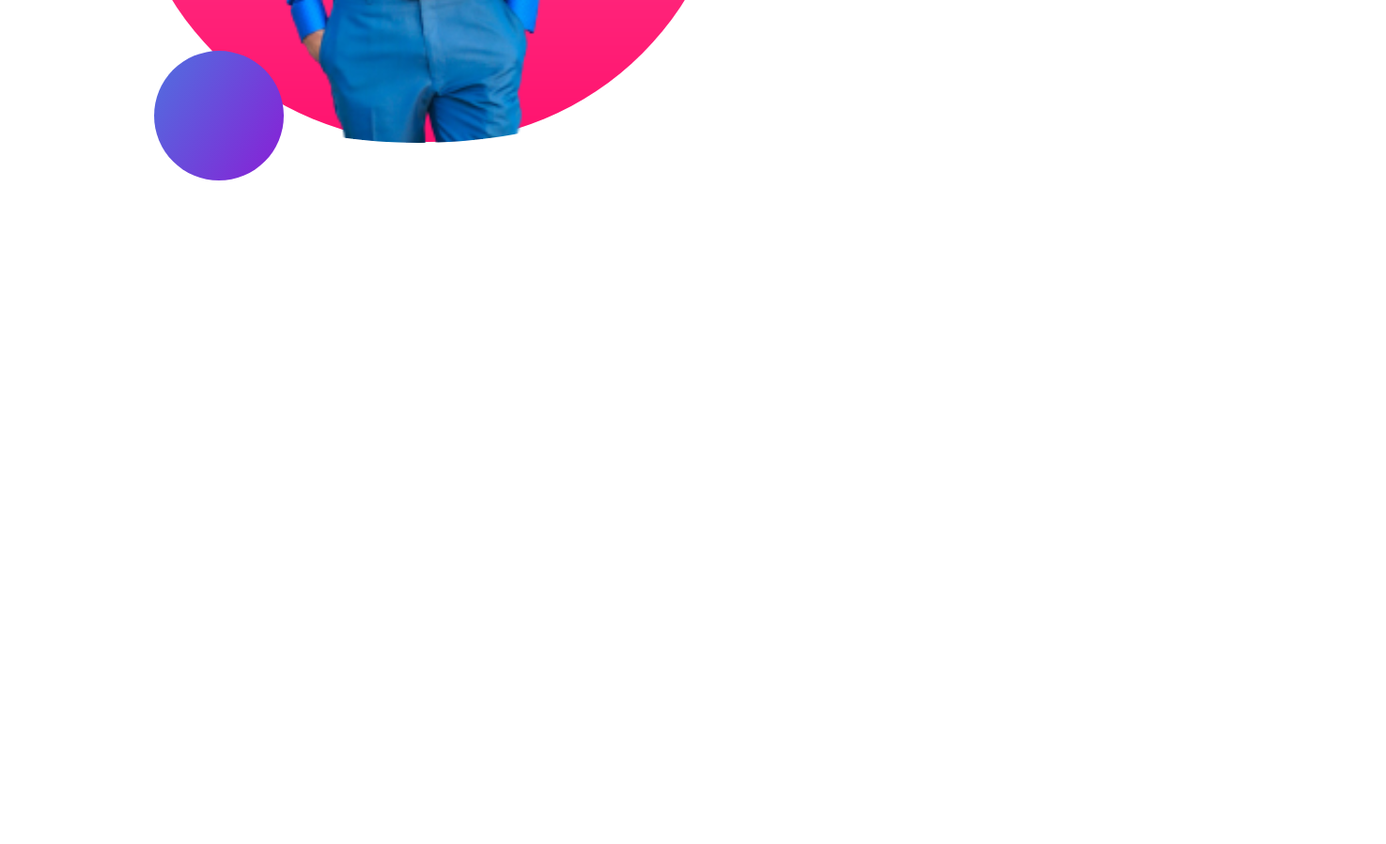
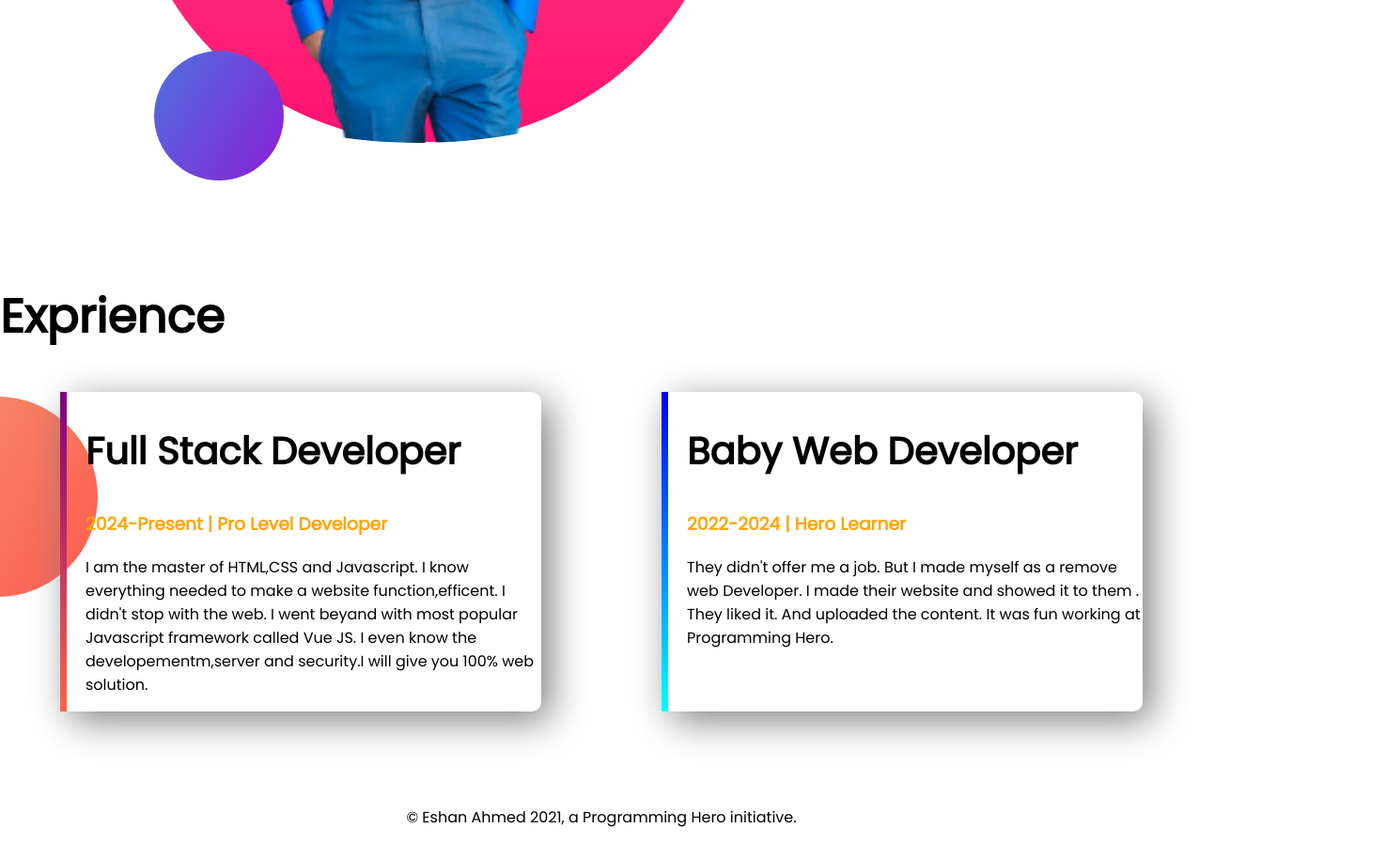
Before and after one commit to masum6568/developer-portfolio, a plain HTML site: page index.html in a window 1280 px wide. Shown: the part 1429-2327 px from the top of the page at 94% size, 1475 px wide, since content can reach past the window. Before the commit the page ends 1729 px from the top, so only its background shows below. Drawn offline with Linux system fonts and the light colour scheme.

Commit message:
footer and experience added

```diff
--- a/index.html
+++ b/index.html
@@ -13,7 +13,7 @@
 </head>
 
 <body>
-    <section class="top-banner">
+    <section class="top-banner flexible-container">
         <div class="half-width">
             <h1>Welcome To</h1>
             <h1><span class="orange-color">Eshan Ahmed</span> World!</h1>
@@ -28,7 +28,7 @@
             <img src="images/masum.png" alt="">
         </div>
     </section>
-    <section class="dream-big">
+    <section class="dream-big flexible-container">
         <div class="half-width">
             <img src="images/eshan.png" alt="">
         </div>
@@ -41,6 +41,30 @@
         </div>
 
     </section>
+    <section class="experience-area">
+        <h1>Exprience</h1>
+        <div class="flexible-container">
+            <div id="web-dev-experience" class="experience-item">
+                <h2>Full Stack Developer</h2>
+                <h3 class="orange-color">2024-Present | Pro Level Developer</h3>
+                <p>I am the master of HTML,CSS and Javascript. I know everything needed to make a website
+                    function,efficent.
+                    I didn't stop with the web. I went beyand with most popular Javascript framework called Vue JS. I
+                    even
+                    know the developementm,server and security.I will give you 100% web solution.</p>
+            </div>
+            <div id="full-stack-experience" class="experience-item">
+                <h2>Baby Web Developer</h2>
+                <h3 class="orange-color">2022-2024 | Hero Learner</h3>
+                <p>They didn't offer me a job. But I made myself as a remove web Developer. I made their website and
+                    showed
+                    it to them . They liked it. And uploaded the content. It was fun working at Programming Hero.</p>
+            </div>
+        </div>
+    </section>
+    <footer>
+        <p>© Eshan Ahmed 2021, a Programming Hero initiative.</p>
+    </footer>
 
 </body>
 
--- a/style.css
+++ b/style.css
@@ -5,18 +5,22 @@ body{
 h1{
     font-size: 50px;
 }
+h2{
+    font-size: 40px;
+}
 .orange-color{
     color:orange;
 }
-section{
+.flexible-container{
     display: flex;
     margin-bottom: 100px;
 }
 .half-width{
     width: 50%;
     padding-left: 5%;
+
 }
-.half-width:{
+.half-width{
     width: 80%;
 }
 .link-button{
@@ -36,3 +40,29 @@ section{
     background-repeat: no-repeat;
     background-position: right;
 }
+.experience-area{
+    background-image: url(images/exp-bg.png);
+    background-repeat: no-repeat;
+    background-position: left;
+}
+.experience-item{
+    box-shadow: 10px 10px 40px gray;
+    width: 40%;
+    margin-left: 5%;
+    margin-right: 5%;
+    padding-left: 20px;
+    border-radius: 10px;
+}
+#web-dev-experience{
+    border-image: linear-gradient(purple,tomato);
+    border-image-slice: 1;
+    border-left: 7px solid;
+}
+#full-stack-experience{
+    border-left: 7px solid;
+    border-image: linear-gradient(blue,cyan);
+    border-image-slice: 1;
+}
+footer p{
+    text-align: center;
+}
```
Also changed, not shown: images/jhankar.png (deleted), images/jhankar2.png (deleted), show off/IMG_0272-01.jpeg (deleted), show off/IMG_0287-01-01.jpeg (deleted), show off/IMG_8220-01.jpeg (deleted), show off/IMG_8234-01-01.jpeg (deleted), 1 other file.
